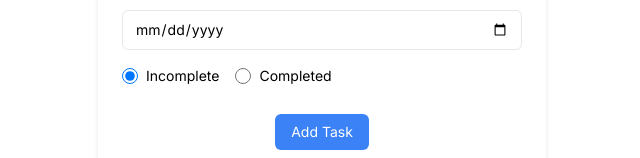
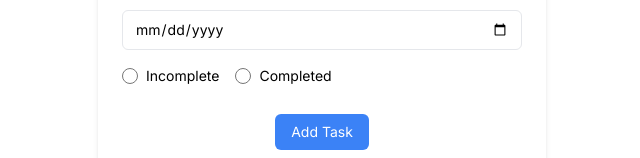
Before and after one commit to tchai81/task-management-frontend, a Next.js app: page /task/create in a window 1280 px wide. Shown: the part 457-615 px from the top of the page, without its empty margins (318-958 px from the left). Built offline with nearby package versions, Linux system fonts and the light colour scheme.

Commit message:
Fixed bug on status radio button group on form creation/update

```diff
--- a/app/task/components/createUpdateTaskForm.tsx
+++ b/app/task/components/createUpdateTaskForm.tsx
@@ -154,7 +154,6 @@ export default function CreateUpdateTaskForm({
                     type="radio"
                     value={statusOption.value}
                     className="form-radio text-blue-600 h-4 w-4"
-                    defaultChecked={+statusOption.value === 0}
                   />
                   <span className="ml-2 text-sm">{statusOption.label}</span>
                 </label>
```
